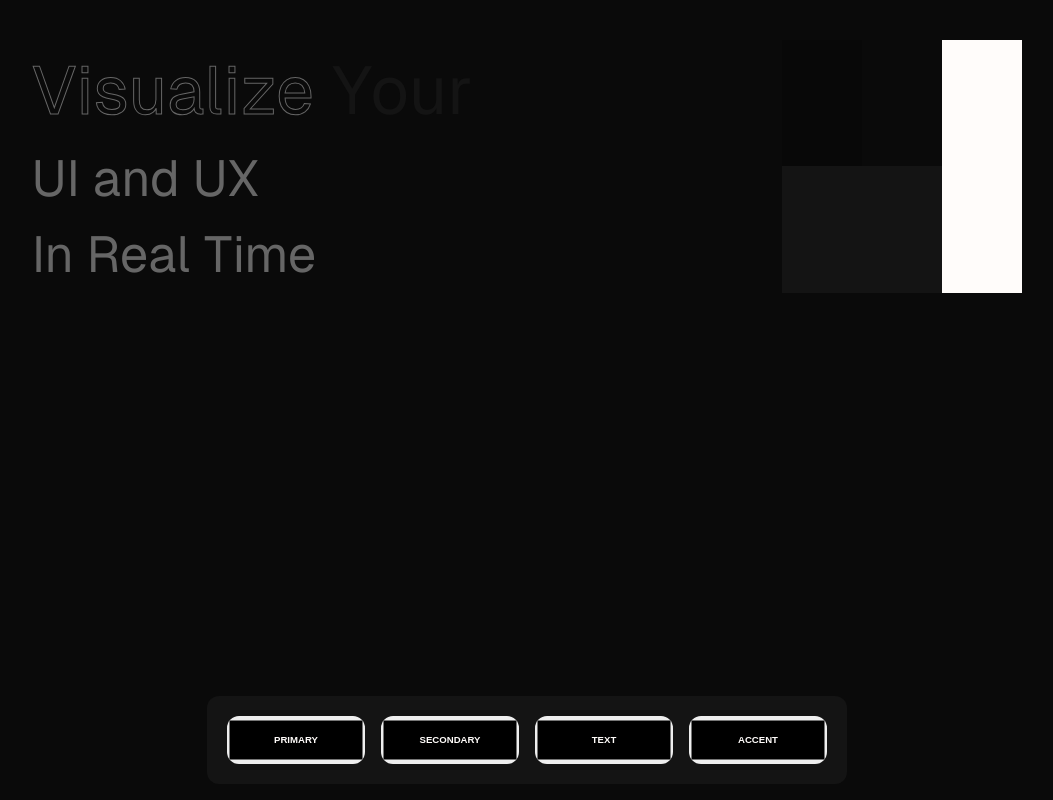
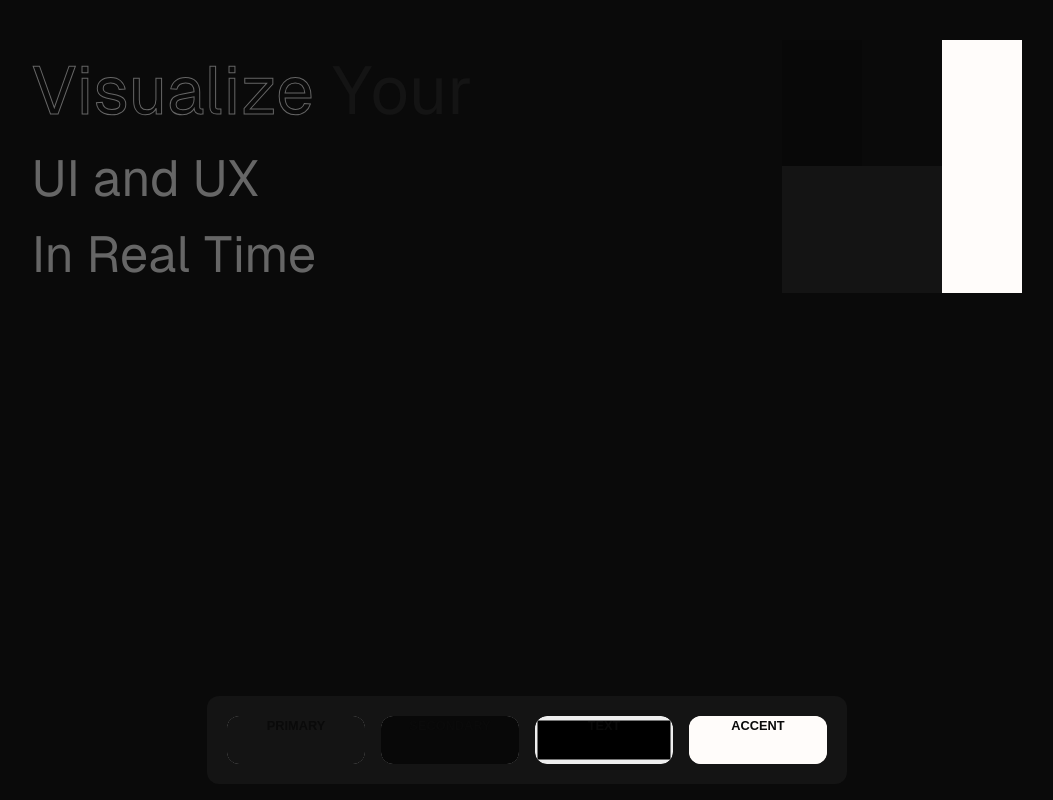
Before and after one commit to moki-moki/ui-vis, a Next.js app in the folder client/: page / in a window 1280 px wide. Shown: the whole page, without its empty margins (113-1166 px from the left). Built offline with nearby package versions, Linux system fonts and the light colour scheme.

Commit message:
chor: making input component

```diff
--- a/client/app/globals.css
+++ b/client/app/globals.css
@@ -6,6 +6,7 @@
     :root {
         --primary-main: #141414;
         --secondary-main: #080808;
+        --border-color: #222222;
 
         --background: #0a0a0a;
         --primary-color: #141414;
--- a/client/components/toolkit/color-picker.tsx
+++ b/client/components/toolkit/color-picker.tsx
@@ -1,7 +1,10 @@
 'use client';
 
+import { ChangeEvent, useEffect } from 'react';
+
 import { useLocalStorage } from '@/hooks/useLocalStorage';
-import { ChangeEvent } from 'react';
+
+import { Input } from '../ui/input';
 
 interface Props {
     label: string;
@@ -19,7 +22,7 @@ const DEFAULT = {
 };
 
 const ColorPicker = ({ label, type }: Props) => {
-    const [_, setColors] = useLocalStorage('colors', DEFAULT);
+    const [colors, setColors] = useLocalStorage('colors', DEFAULT);
 
     const onChangeHandler = (e: ChangeEvent<HTMLInputElement>) => {
         document.documentElement.style.setProperty(
@@ -30,20 +33,45 @@ const ColorPicker = ({ label, type }: Props) => {
         setColors((prev) => ({ ...prev, [`${type}-color`]: e.target.value }));
     };
 
+    useEffect(() => {
+        const storedColors = localStorage.getItem('colors');
+
+        if (storedColors) {
+            document.documentElement.style.setProperty(
+                '--primary-color',
+                colors['primary-color']
+            );
+            document.documentElement.style.setProperty(
+                '--secondary-color',
+                colors['secondary-color']
+            );
+            document.documentElement.style.setProperty(
+                '--accent-color',
+                colors['accent-color']
+            );
+            document.documentElement.style.setProperty(
+                '--text-color',
+                colors['text-color']
+            );
+        }
+    }, []);
+
     return (
-        <div className="relative w-full h-12 cursor-pointer flex justify-center items-center">
+        <div
+            className={`relative w-full h-12 cursor-pointer rounded-xl overflow-hidden bg-${type}-color`}
+        >
             <label
                 htmlFor={`${type}-color`}
-                className="text-color cursor-pointer p-5 text-xs text-accent-color uppercase font-bold relative z-10"
+                className={`block text-color text-center cursor-pointer text-sm text-background uppercase font-bold relative w-full h-full z-10`}
             >
                 {label}
             </label>
-            <input
+            <Input
                 type="color"
                 name={`${type}-color`}
                 id={`${type}-color`}
                 onChange={onChangeHandler}
-                className="absolute top-1/2 left-1/2 transform -translate-x-1/2 -translate-y-1/2 rounded-xl h-full w-full border-none outline-none"
+                className="border-none absolute top-1/2 left-1/2 transform -translate-x-1/2 -translate-y-1/2 rounded-xl -z-10 h-full w-full"
             />
         </div>
     );
--- /dev/null
+++ b/client/components/ui/input.tsx
@@ -0,0 +1,23 @@
+import { ForwardedRef, forwardRef, InputHTMLAttributes } from 'react';
+
+interface Props extends InputHTMLAttributes<HTMLInputElement> {
+    error?: string;
+}
+
+const InputField = (
+    { error, ...props }: Props,
+    ref: ForwardedRef<HTMLInputElement>
+) => {
+    return (
+        <div>
+            <input className="border-border-color" {...props} ref={ref} />
+            {error ? (
+                <span className="border-red-400 mt-1 p-2 text-red-400">
+                    {error}
+                </span>
+            ) : null}
+        </div>
+    );
+};
+
+export const Input = forwardRef(InputField);
--- a/client/tailwind.config.ts
+++ b/client/tailwind.config.ts
@@ -13,6 +13,7 @@ export default {
                 foreground: 'var(--foreground)',
                 'primary-main': 'var(--primary-main)',
                 'secondary-main': 'var(--secondary-main)',
+                'border-color': 'var(--border-color)',
                 'primary-color': 'var(--primary-color)',
                 'secondary-color': 'var(--secondary-color)',
                 'accent-color': 'var(--accent-color)',
```
